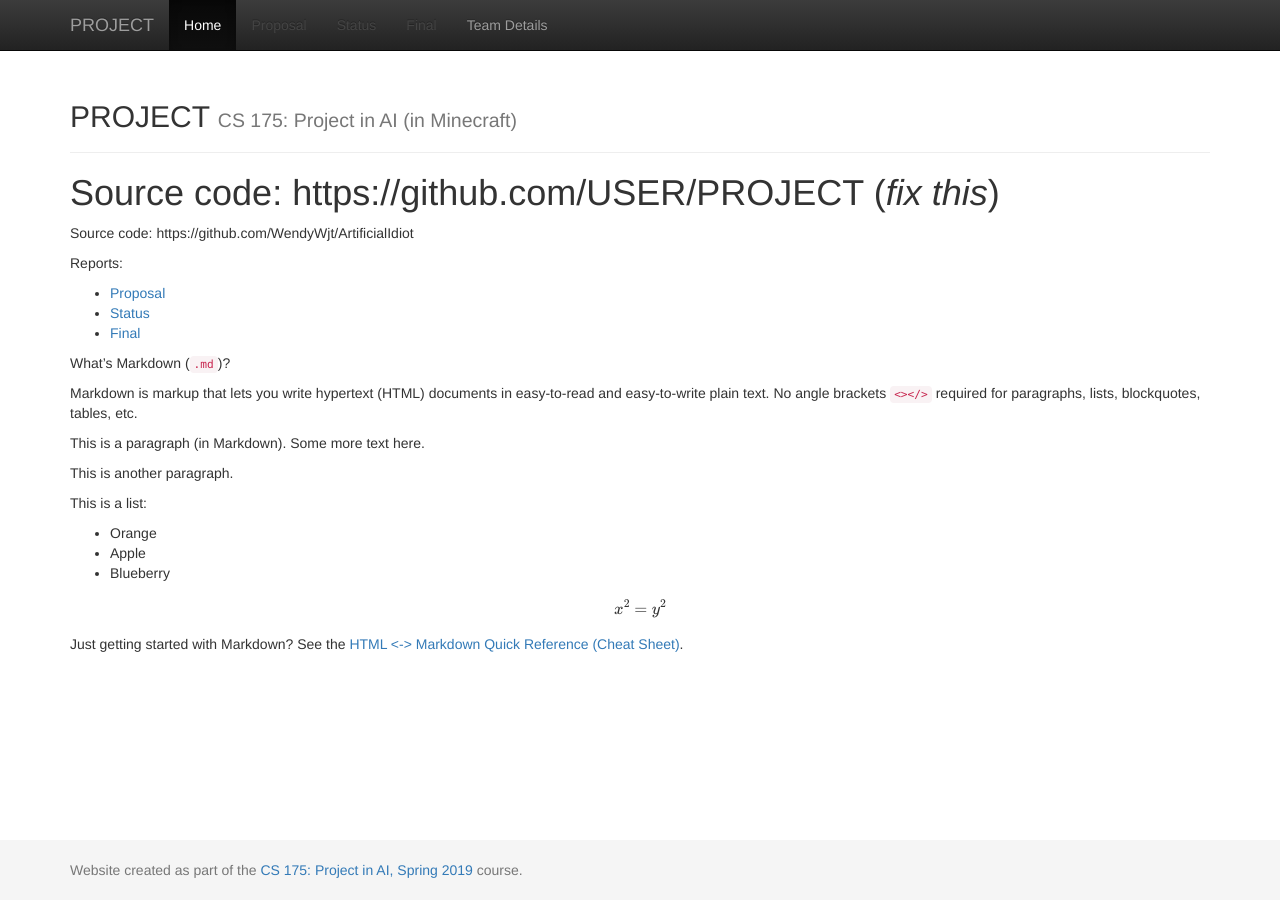
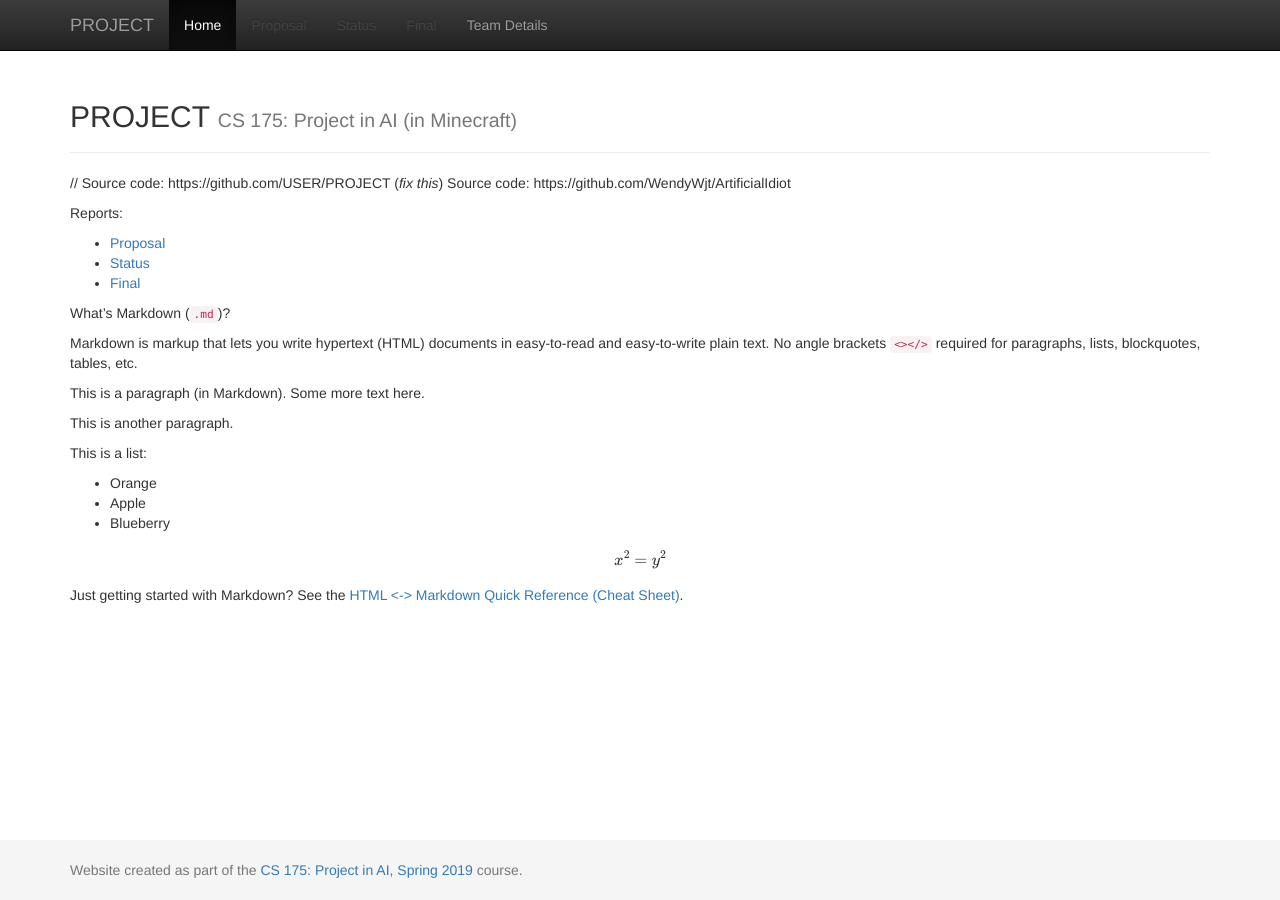
Before and after one commit to CoderMisha/ArtificialIdiot, a Jekyll site: the page built from docs/index.md, in a window 1280 px wide. Built offline with Jekyll 4.4.1, drawn with Linux system fonts in a browser that asks for light colours; formulas are drawn with MathJax 3.

```diff
--- a/docs/index.md
+++ b/docs/index.md
@@ -3,7 +3,7 @@ layout: default
 title:  Home
 ---
 
-# Source code: https://github.com/USER/PROJECT (_fix this_)
+// Source code: https://github.com/USER/PROJECT (_fix this_)
 Source code: https://github.com/WendyWjt/ArtificialIdiot
 
 Reports:
```
